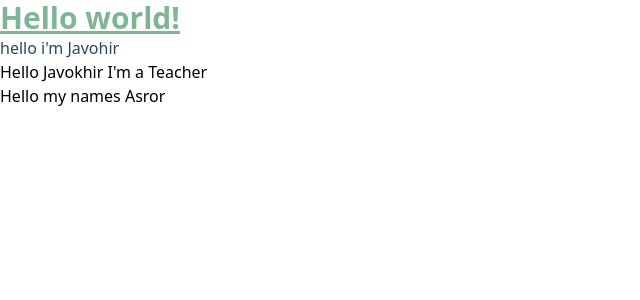
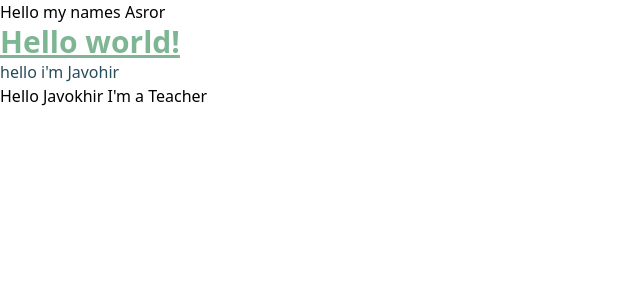
Before and after one commit to nozim-dev/organick, a React (Vite) app: page / in a window 1280 px wide. Shown: the top 300 px of the page, without its empty margins (0-640 px from the left). Built offline with nearby package versions, Linux system fonts and the light colour scheme.

Commit message:
i change name position

```diff
--- a/src/App.jsx
+++ b/src/App.jsx
@@ -1,12 +1,12 @@
 function App() {
   return (
     <>
+      <h1>Hello my names Asror</h1>
       <h1 className="text-3xl text-green-300 font-bold underline">
         Hello world!
       </h1>
       <h1 className="text-blue-700">hello i'm Javohir </h1>
       <h1>Hello Javokhir I'm a Teacher</h1>
-      <h1>Hello my names Asror</h1>
     </>
   );
 }
```
